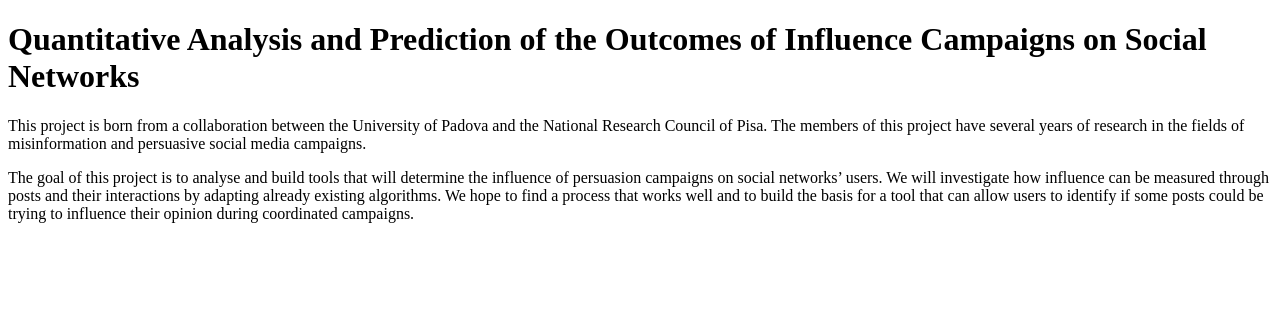
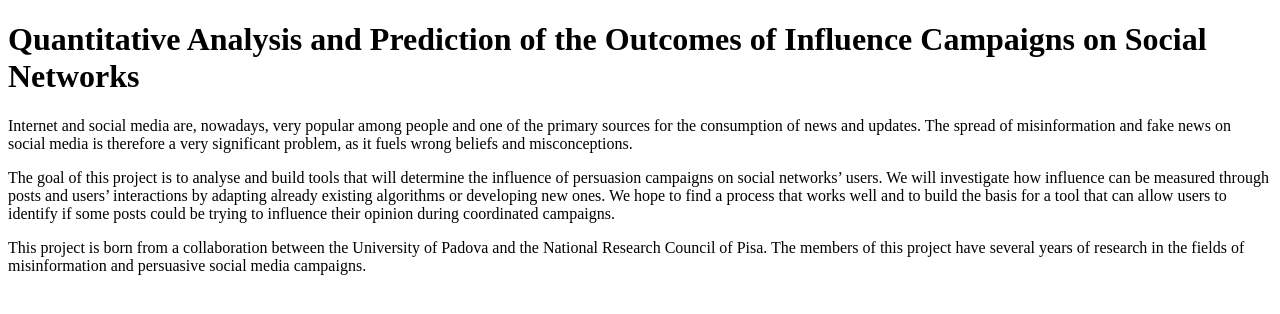
Before and after one commit to PersuasionCampaignsInfluencePrediction/PersuasionCampaignsInfluencePrediction.github.io, a plain HTML site: page index.html in a window 1280 px wide. Drawn offline with Linux system fonts and the light colour scheme.

Commit message:
More content

```diff
--- a/index.html
+++ b/index.html
@@ -5,9 +5,11 @@
 
 <h1>Quantitative Analysis and Prediction of the Outcomes of Influence Campaigns on Social Networks</h1>
 
-<p>This project is born from a collaboration between the University of Padova and the National Research Council of Pisa. The members of this project have several years of research in the fields of misinformation and persuasive social media campaigns.</p>
+  <p>Internet and social media are, nowadays, very popular among people and one of the primary sources for the consumption of news and updates. The spread of misinformation and fake news on social media is therefore a very significant problem, as it fuels wrong beliefs and misconceptions.</p>
 
-<p>The goal of this project is to analyse and build tools that will determine the influence of persuasion campaigns on social networks’ users. We will investigate how influence can be measured through posts and their interactions by adapting already existing algorithms. We hope to find a process that works well and to build the basis for a tool that can allow users to identify if some posts could be trying to influence their opinion during coordinated campaigns.</p>
+  <p>The goal of this project is to analyse and build tools that will determine the influence of persuasion campaigns on social networks’ users. We will investigate how influence can be measured through posts and users’ interactions by adapting already existing algorithms or developing new ones. We hope to find a process that works well and to build the basis for a tool that can allow users to identify if some posts could be trying to influence their opinion during coordinated campaigns.</p>
+
+  <p>This project is born from a collaboration between the University of Padova and the National Research Council of Pisa. The members of this project have several years of research in the fields of misinformation and persuasive social media campaigns.</p>
 
 </body>
 </html>
```
